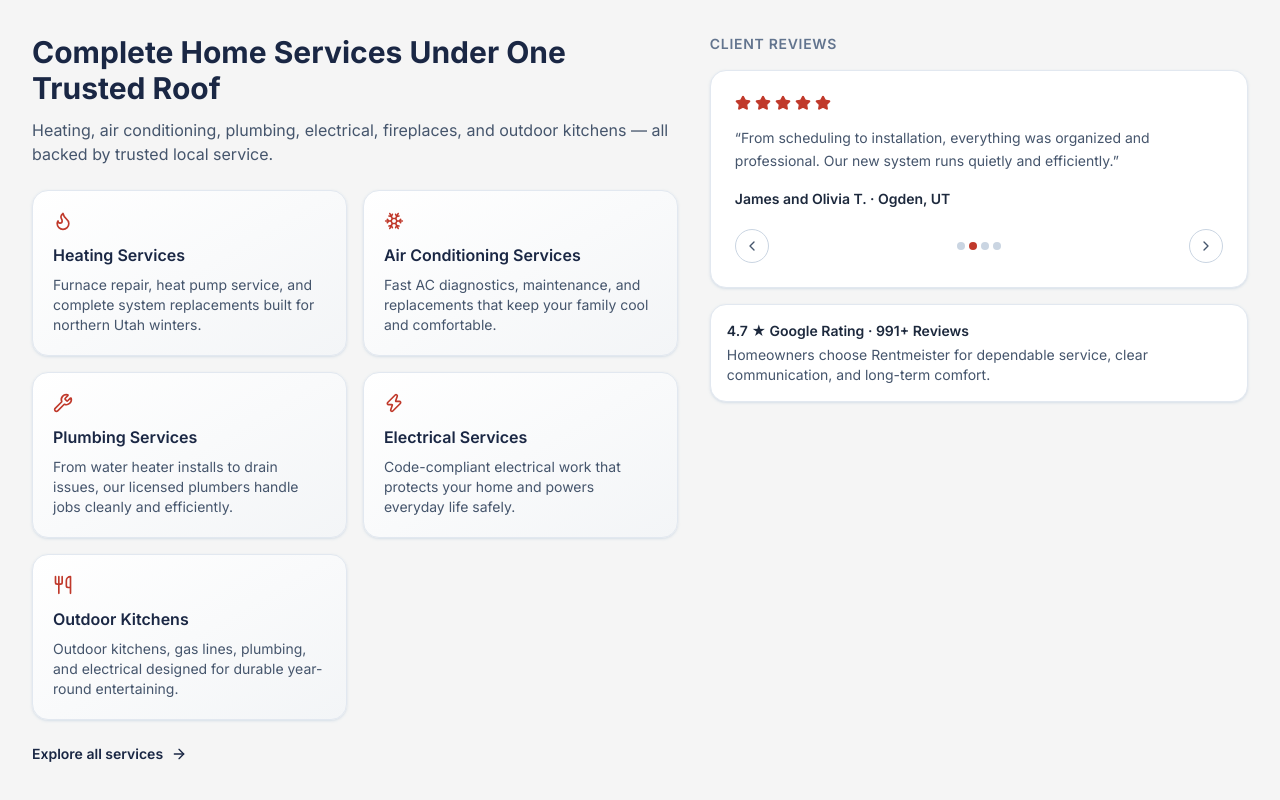
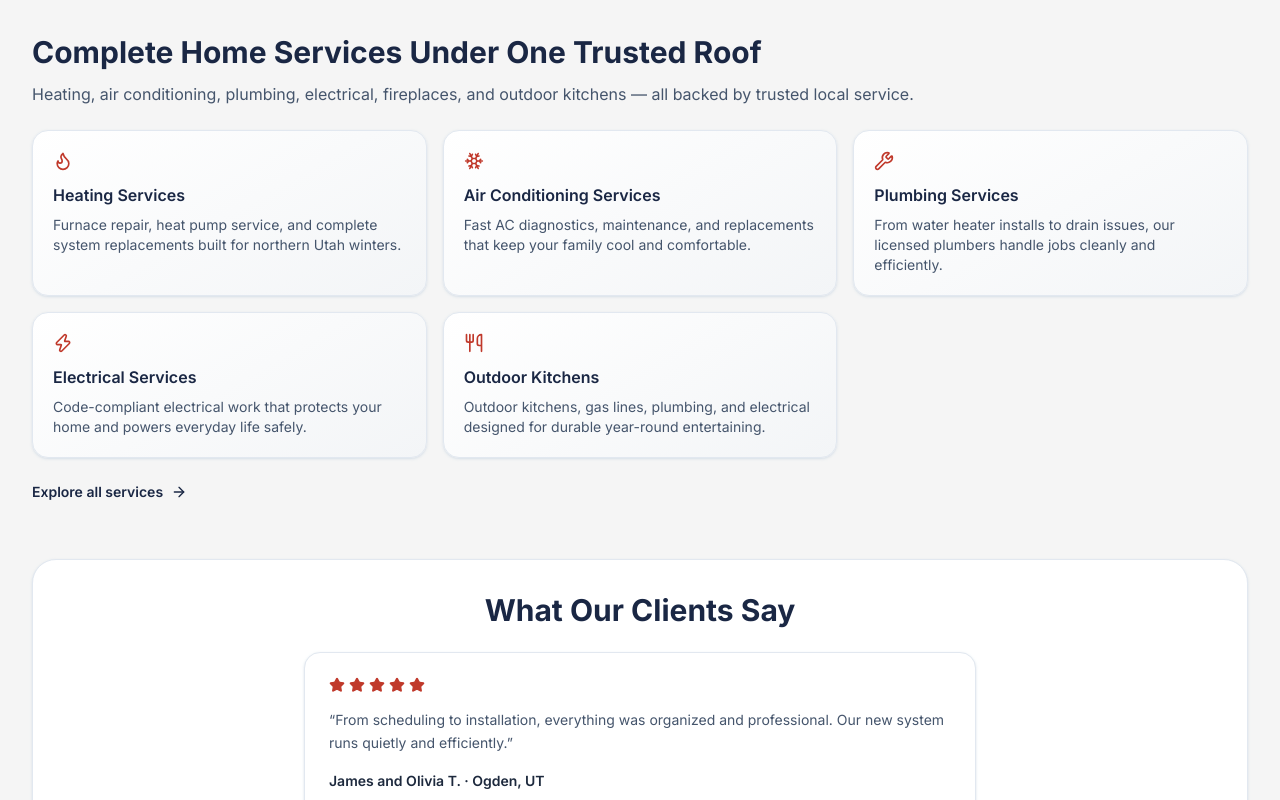
Before and after one commit to taylor-oclaw/rentmeister-redesign, a React (Vite) app: page / in a window 1280 px wide. Shown: the part 840-1640 px from the top of the page. Built offline with nearby package versions, Linux system fonts and the light colour scheme.

Commit message:
fix: separate client reviews into own section, remove duplicate Google rating

```diff
--- a/src/pages/HomePage.tsx
+++ b/src/pages/HomePage.tsx
@@ -73,13 +73,12 @@ export function HomePage() {
       </Reveal>
 
       <Reveal>
-        <section className="grid gap-8 lg:grid-cols-[1.2fr_1fr]">
-          <div>
+        <section>
           <h2 className="text-2xl font-bold text-[#1a2744] sm:text-3xl">Complete Home Services Under One Trusted Roof</h2>
           <p className="mt-3 text-sm text-slate-600 sm:text-base">
             Heating, air conditioning, plumbing, electrical, fireplaces, and outdoor kitchens — all backed by trusted local service.
           </p>
-            <div className="mt-6 grid gap-4 sm:grid-cols-2">
+          <div className="mt-6 grid gap-4 sm:grid-cols-2 lg:grid-cols-3">
             {services.map((service) => (
               <article key={service.title} className="card-gradient rounded-2xl border border-slate-200 p-5 shadow-sm shadow-slate-300/60">
                 <service.icon className="text-[#c0392b]" size={20} />
@@ -92,17 +91,14 @@ export function HomePage() {
             Explore all services
             <ArrowRight size={16} />
           </Link>
-          </div>
+        </section>
+      </Reveal>
 
-          <div>
-            <p className="mb-4 text-sm font-semibold uppercase tracking-wider text-slate-500">Client Reviews</p>
+      <Reveal>
+        <section className="rounded-3xl border border-slate-200 bg-white p-6 shadow-sm shadow-slate-300/60 sm:p-8">
+          <h2 className="mb-6 text-center text-2xl font-bold text-[#1a2744] sm:text-3xl">What Our Clients Say</h2>
+          <div className="mx-auto max-w-2xl">
             <ReviewCarousel />
-            <div className="mt-4 rounded-2xl border border-slate-200 bg-white p-4 text-sm shadow-sm shadow-slate-300/60">
-              <p className="font-semibold text-slate-800">4.7 ★ Google Rating · 991+ Reviews</p>
-              <p className="mt-1 text-slate-600">
-                Homeowners choose Rentmeister for dependable service, clear communication, and long-term comfort.
-              </p>
-            </div>
           </div>
         </section>
       </Reveal>
```
Lines whose indentation alone changed are shown as unchanged.
